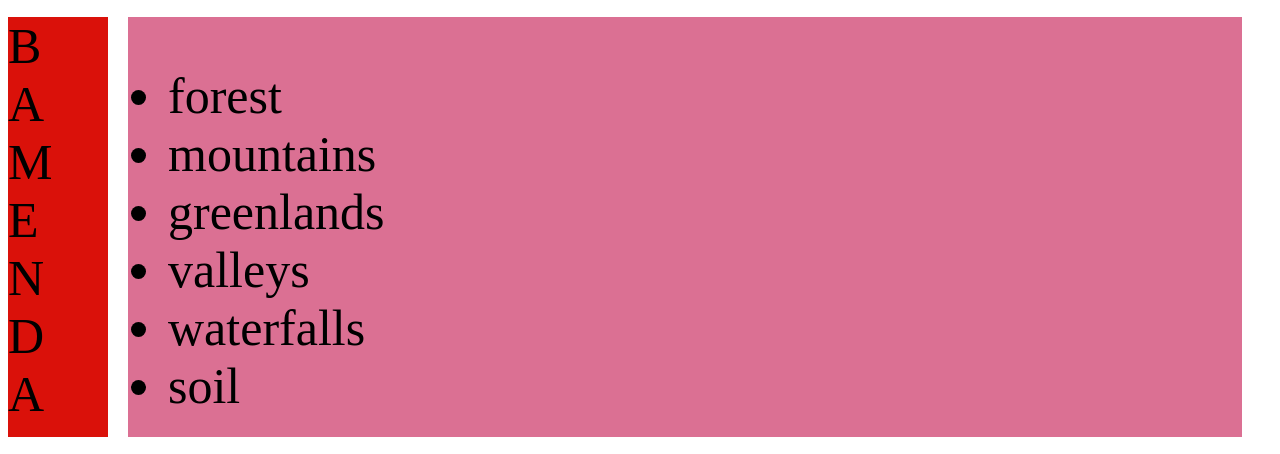
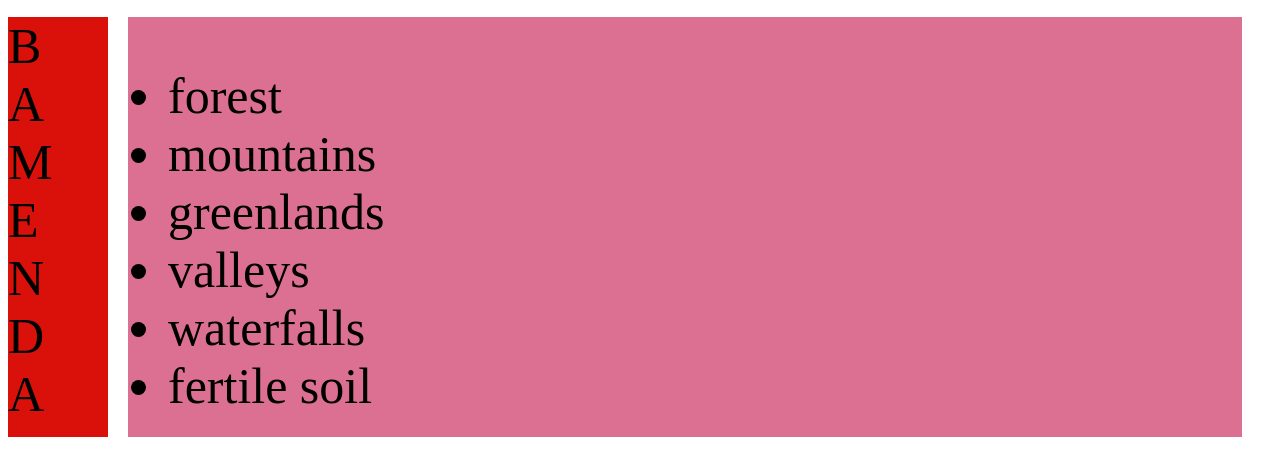
Before and after one commit to Sahla21-mch/html-basics, a plain HTML site: page flex.html in a window 1280 px wide. Shown: the part 123-577 px from the top of the page. Drawn offline with Linux system fonts and the light colour scheme.

Commit message:
Update flex.html

```diff
--- a/flex.html
+++ b/flex.html
@@ -28,7 +28,7 @@
             <li>greenlands</li>
             <li>valleys</li>
             <li>waterfalls</li>
-            <li>soil</li>
+            <li>fertile soil</li>
             </li>
         </ul>
     </div>
```
